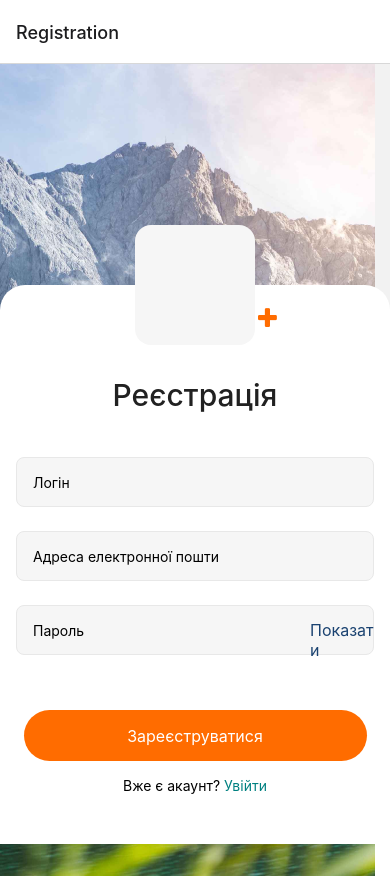
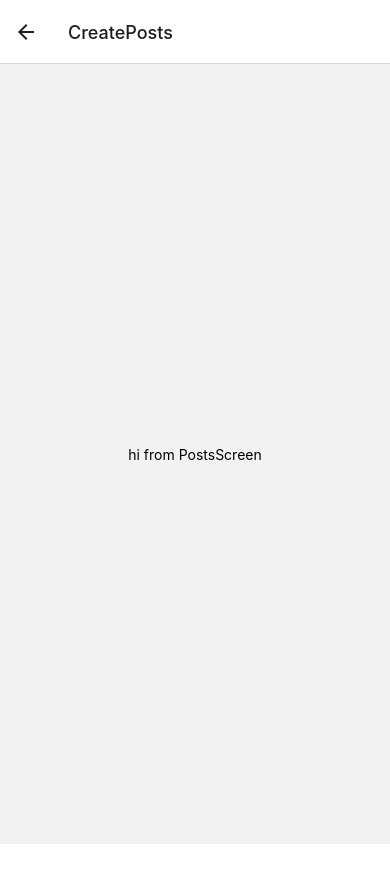
Before and after one commit to Stas-0k/AwesomeProject-react_native, a React Native app: screen /CreatePosts in a window 390 px wide. After the commit the page ends 844 px from the top, so only its background shows below. Built offline with nearby package versions, Linux system fonts and the light colour scheme.

Commit message:
commit
commit

```diff
--- a/App.js
+++ b/App.js
@@ -6,6 +6,9 @@ import { createStackNavigator } from "@react-navigation/stack";
 import RegistrationScreen from "./screens/RegistrationScreen";
 import LoginScreen from "./screens/LoginScreen";
 import Home from "./screens/Home";
+import CreatePostsScreen from "./screens/CreatePostsScreen";
+import ProfileScreen from "./screens/ProfileScreen";
+import PostsScreen from "./screens/PostsScreen";
 
 const MainStack = createStackNavigator();
 
@@ -15,7 +18,10 @@ export default function App() {
       <MainStack.Navigator>
         <MainStack.Screen name="Registration" component={RegistrationScreen} />
         <MainStack.Screen name="Login" component={LoginScreen} />
-        <MainStack.Screen name="Home" component={Home}/>
+        <MainStack.Screen name="Home" component={Home} />
+        <MainStack.Screen name="CreatePosts" component={CreatePostsScreen} />
+        <MainStack.Screen name="Profile" component={ProfileScreen} />
+        <MainStack.Screen name="Posts" component={PostsScreen}/>
       </MainStack.Navigator>
     </NavigationContainer>
   );
--- a/package.json
+++ b/package.json
@@ -10,19 +10,20 @@
   },
   "dependencies": {
     "@ant-design/icons": "^5.1.4",
+    "@react-navigation/bottom-tabs": "^6.5.8",
     "@react-navigation/native": "^6.1.6",
     "@react-navigation/stack": "^6.3.16",
     "expo": "~48.0.18",
     "expo-status-bar": "~1.4.4",
     "react": "18.2.0",
     "react-native": "0.71.8",
+    "react-native-gesture-handler": "~2.9.0",
     "react-native-safe-area-context": "4.5.0",
     "react-native-screens": "~3.20.0",
     "react-native-svg": "13.4.0",
     "react-native-vector-icons": "^9.2.0",
     "react-octicon": "^3.0.1",
-    "react-router-dom": "^6.11.2",
-    "react-native-gesture-handler": "~2.9.0"
+    "react-router-dom": "^6.11.2"
   },
   "devDependencies": {
     "@babel/core": "^7.20.0"
--- a/screens/CreatePostsScreen.js
+++ b/screens/CreatePostsScreen.js
@@ -0,0 +1,24 @@
+import {
+  Text,
+    View,
+  StyleSheet,
+} from "react-native";
+import React from "react";
+
+
+export default function CreatePostsScreen() {
+    return (
+        <View style={styles.container}>
+            <Text>hi from PostsScreen</Text>
+        </View>
+    )
+}
+
+
+const styles = StyleSheet.create({
+  container: {
+    flex: 1,
+    justifyContent: 'center',
+    alignItems:'center',
+  },
+})
--- a/screens/Home.js
+++ b/screens/Home.js
@@ -11,8 +11,13 @@ import {
   Keyboard,
   TouchableOpacity,
 } from "react-native";
+import { createBottomTabNavigator } from "@react-navigation/bottom-tabs";
 import PostsScreen from './PostsScreen'
+import CreatePostsScreen from './CreatePostsScreen'
+import ProfileScreen from './ProfileScreen'
 
+
+const Tabs = createBottomTabNavigator();
 
 export default function Home() {
     return (
--- a/screens/ProfileScreen.js
+++ b/screens/ProfileScreen.js
@@ -0,0 +1,24 @@
+import {
+  Text,
+    View,
+  StyleSheet,
+} from "react-native";
+import React from "react";
+
+
+export default function ProfileScreen() {
+    return (
+        <View style={styles.container}>
+            <Text>hi from PostsScreen</Text>
+        </View>
+    )
+}
+
+
+const styles = StyleSheet.create({
+  container: {
+    flex: 1,
+    justifyContent: 'center',
+    alignItems:'center',
+  },
+})
```
Also changed, not shown: 1 other file (tests, documents, lock files or other folders).
